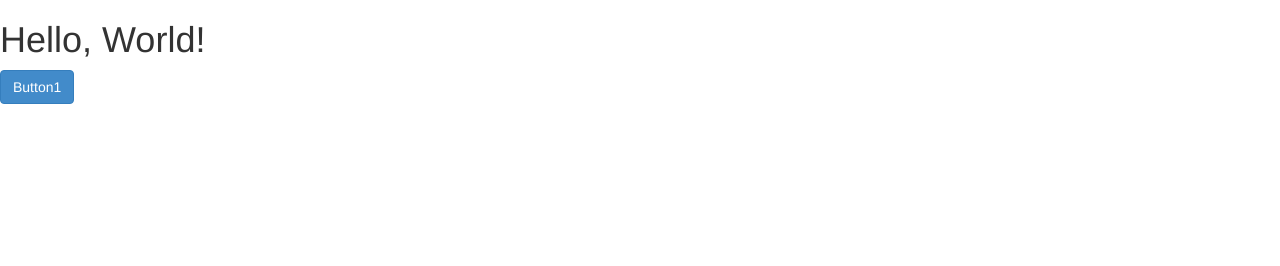
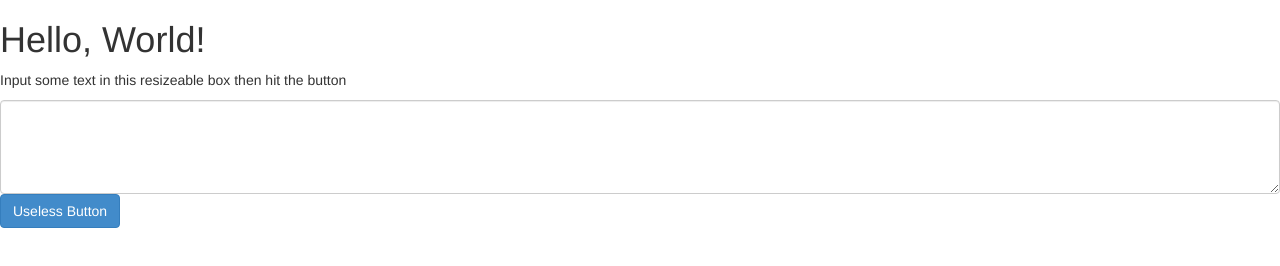
Before and after one commit to adurington/Exploration1, a plain HTML site: page index.html in a window 1280 px wide. Drawn offline with Linux system fonts and the light colour scheme.

Commit message:
Elements
Added several bootstrap elements

```diff
--- a/index.html
+++ b/index.html
@@ -8,7 +8,10 @@
 	</head>
 	<body>
 		<h1>Hello, World!</h1>
-		 <button type="button" class="btn btn-primary">Button1</button>
-	</body>
+
+	<p>Input some text in this resizeable box then hit the button</p>
+	<textarea class ="form-control" rows="4"></textarea>
+
+		 <button type="button" class="btn btn-primary">Useless Button</button>
 
 </html>
```
Also changed, not shown: sources.txt.
